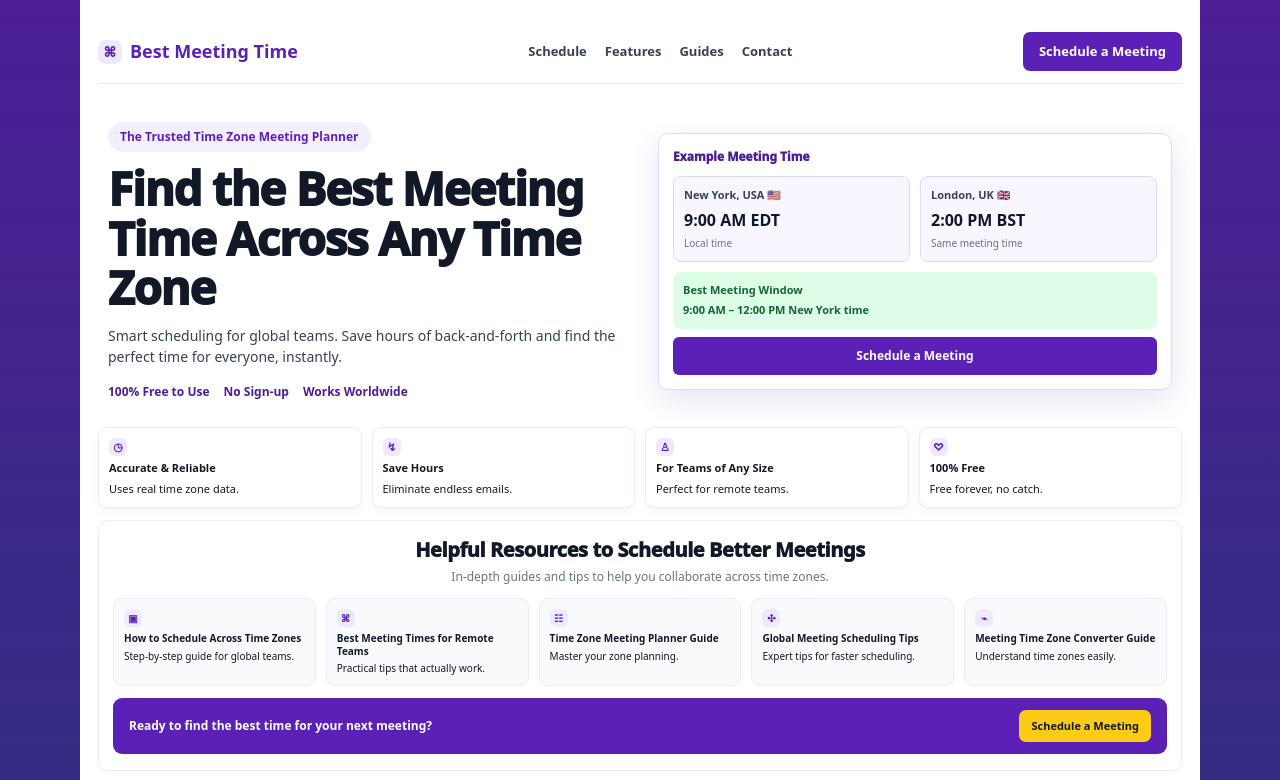
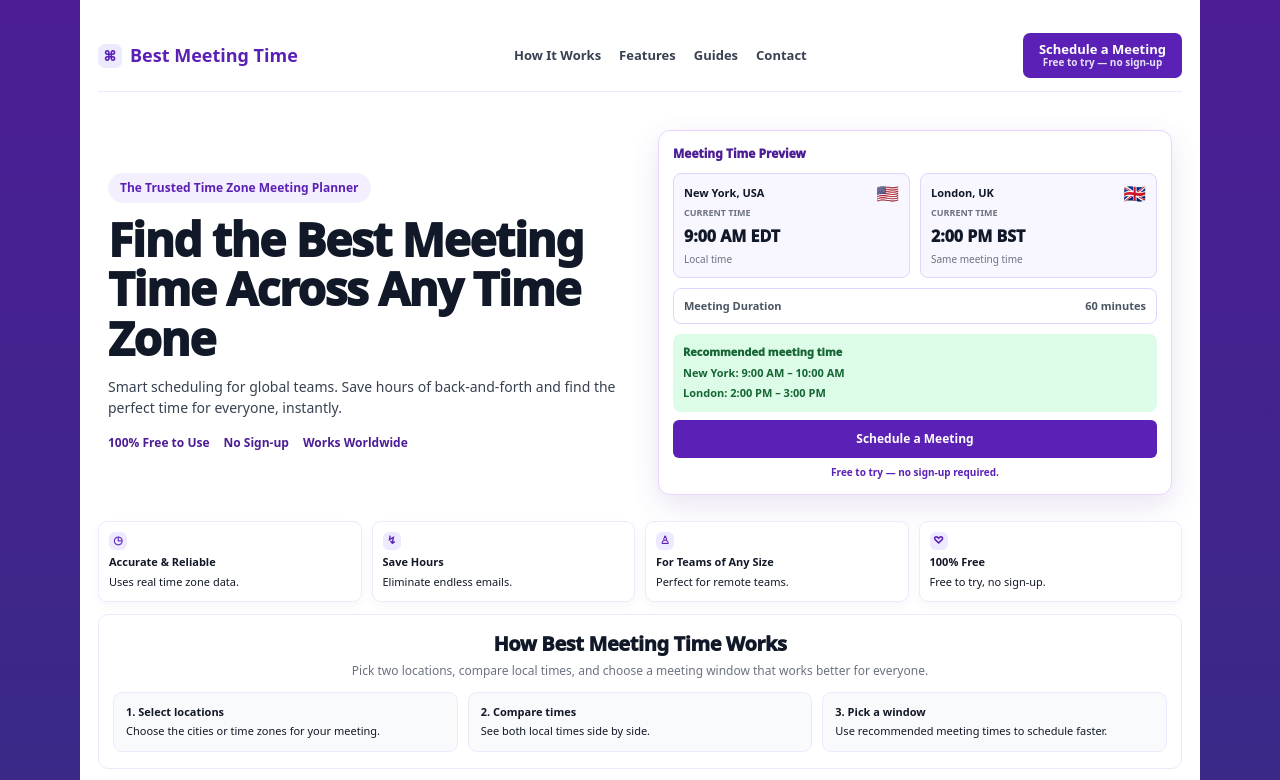
Before and after one commit to techtalk1282/Best-Meeting-Time, a Next.js app: page / in a window 1280 px wide. Shown: the top 780 px of the page. Built offline with nearby package versions, Linux system fonts and the light colour scheme.

Commit message:
Rewrite homepage CTAs and planner preview for clearer scheduling flow
Updated the homepage to clarify navigation and CTA language, removed confusing terms, and aligned the preview with the redesigned planner flow.

```diff
--- a/app/page.tsx
+++ b/app/page.tsx
@@ -1,12 +1,15 @@
 /**
  * File: app/page.tsx
- * Version: v4.3 (HOMEPAGE PREVIEW POLISH)
- * Date: 2026-05-03
+ * Version: v4.4 (HOMEPAGE CTA + PLANNER PREVIEW ALIGNMENT)
+ * Date: 2026-05-04
  *
  * PURPOSE:
- * - Polish homepage to better match target UI
+ * - Clarify homepage navigation and CTA language
+ * - Remove confusing “Try Tool” language from homepage
+ * - Add “Free to try — no sign-up” reassurance to the primary CTA
+ * - Update homepage preview card to better match the redesigned planner flow
  * - Keep homepage as marketing-only preview
- * - Send users to real tool/app flow from CTA buttons
+ * - Send users to the real scheduling planner section
  *
  * PROTECTED:
  * - No Stripe changes
@@ -16,7 +19,7 @@
  * - No ToolPreviewSection changes
  *
  * ROLLBACK:
- * - Revert app/page.tsx to v4.2 if this layout does not test cleanly
+ * - Revert app/page.tsx to v4.3 if this layout does not test cleanly
  */
 
 import dynamic from "next/dynamic";
@@ -42,15 +45,24 @@ export default function HomePage() {
                 <span>Best Meeting Time</span>
               </a>
 
-               <nav style={nav}>
-                <a href="/how-it-works#schedule-tool" style={navLink}>Schedule</a>
-                <a href="#features" style={navLink}>Features</a>
-                <a href="/guides" style={navLink}>Guides</a>
-                <a href="/contact" style={navLink}>Contact</a>
+              <nav style={nav} aria-label="Homepage navigation">
+                <a href="#how-it-works-preview" style={navLink}>
+                  How It Works
+                </a>
+                <a href="#features" style={navLink}>
+                  Features
+                </a>
+                <a href="/guides" style={navLink}>
+                  Guides
+                </a>
+                <a href="/contact" style={navLink}>
+                  Contact
+                </a>
               </nav>
 
               <a href="/how-it-works#schedule-tool" style={navButton}>
-  Schedule a Meeting
+                <span style={navButtonMain}>Schedule a Meeting</span>
+                <span style={navButtonSub}>Free to try — no sign-up</span>
               </a>
             </header>
 
@@ -75,30 +87,46 @@ export default function HomePage() {
               </div>
 
               <div style={heroCard}>
-                <p style={mockTitle}>Example Meeting Time</p>
+                <p style={mockTitle}>Meeting Time Preview</p>
 
-                <div style={cityPreviewGrid}>
+                <div style={plannerPreviewGrid}>
                   <div style={cityPreviewCard}>
-                    <span style={cityLabel}>New York, USA 🇺🇸</span>
+                    <div style={cityTopRow}>
+                      <strong style={cityName}>New York, USA</strong>
+                      <span style={flagText}>🇺🇸</span>
+                    </div>
+                    <span style={cityLabel}>Current Time</span>
                     <strong style={cityTime}>9:00 AM EDT</strong>
                     <span style={cityDate}>Local time</span>
                   </div>
 
                   <div style={cityPreviewCard}>
-                    <span style={cityLabel}>London, UK 🇬🇧</span>
+                    <div style={cityTopRow}>
+                      <strong style={cityName}>London, UK</strong>
+                      <span style={flagText}>🇬🇧</span>
+                    </div>
+                    <span style={cityLabel}>Current Time</span>
                     <strong style={cityTime}>2:00 PM BST</strong>
                     <span style={cityDate}>Same meeting time</span>
                   </div>
                 </div>
 
-                <div style={bestWindowCard}>
-                  <span>Best Meeting Window</span>
-                  <strong>9:00 AM – 12:00 PM New York time</strong>
+                <div style={durationPreview}>
+                  <span>Meeting Duration</span>
+                  <strong>60 minutes</strong>
+                </div>
+
+                <div style={recommendedPreview}>
+                  <span style={recommendedLabel}>Recommended meeting time</span>
+                  <strong>New York: 9:00 AM – 10:00 AM</strong>
+                  <strong>London: 2:00 PM – 3:00 PM</strong>
                 </div>
 
                 <a href="/how-it-works#schedule-tool" style={mockButton}>
                   Schedule a Meeting
                 </a>
+
+                <p style={freeNote}>Free to try — no sign-up required.</p>
               </div>
             </section>
 
@@ -124,7 +152,34 @@ export default function HomePage() {
               <div style={featureCard}>
                 <span style={featureIcon}>♡</span>
                 <strong>100% Free</strong>
-                <span>Free forever, no catch.</span>
+                <span>Free to try, no sign-up.</span>
+              </div>
+            </section>
+
+            <section id="how-it-works-preview" style={howItWorksSection}>
+              <div style={howItWorksHeader}>
+                <h2 style={sectionTitle}>How Best Meeting Time Works</h2>
+                <p style={sectionSubtitle}>
+                  Pick two locations, compare local times, and choose a meeting
+                  window that works better for everyone.
+                </p>
+              </div>
+
+              <div style={howItWorksGrid}>
+                <div style={howCard}>
+                  <strong>1. Select locations</strong>
+                  <span>Choose the cities or time zones for your meeting.</span>
+                </div>
+
+                <div style={howCard}>
+                  <strong>2. Compare times</strong>
+                  <span>See both local times side by side.</span>
+                </div>
+
+                <div style={howCard}>
+                  <strong>3. Pick a window</strong>
+                  <span>Use recommended meeting times to schedule faster.</span>
+                </div>
               </div>
             </section>
 
@@ -140,7 +195,10 @@ export default function HomePage() {
               </div>
 
               <div style={resourcesGrid}>
-                <a href="/how-to-schedule-meetings-across-time-zones" style={resourceCard}>
+                <a
+                  href="/how-to-schedule-meetings-across-time-zones"
+                  style={resourceCard}
+                >
                   <span style={resourceIcon}>▣</span>
                   <strong>How to Schedule Across Time Zones</strong>
                   <span>Step-by-step guide for global teams.</span>
@@ -172,10 +230,13 @@ export default function HomePage() {
               </div>
 
               <div style={ctaBand}>
+                <div style={ctaBandText}>
                   <span>Ready to find the best time for your next meeting?</span>
+                  <small>Start free — no sign-up required.</small>
+                </div>
 
                 <a href="/how-it-works#schedule-tool" style={ctaButton}>
-  Schedule a Meeting
+                  Schedule a Free Meeting
                 </a>
               </div>
             </section>
@@ -190,8 +251,8 @@ export default function HomePage() {
   );
 }
 
+/* STYLES */
 
-/* STYLES */
 const pageWrap = {
   background: "#ffffff",
   color: "#111827",
@@ -201,7 +262,7 @@ const pageWrap = {
 };
 
 const header = {
-  height: "64px",
+  minHeight: "72px",
   display: "flex",
   alignItems: "center",
   justifyContent: "space-between",
@@ -249,11 +310,27 @@ const navLink = {
 const navButton = {
   background: "#5b21b6",
   color: "#ffffff",
-  padding: "10px 16px",
+  padding: "9px 16px",
   borderRadius: "7px",
+  fontWeight: 900,
+  textDecoration: "none",
+  display: "flex",
+  flexDirection: "column" as const,
+  alignItems: "center",
+  justifyContent: "center",
+  lineHeight: 1.15,
+  minWidth: "150px",
+};
+
+const navButtonMain = {
   fontSize: "13px",
   fontWeight: 900,
-  textDecoration: "none",
+};
+
+const navButtonSub = {
+  fontSize: "10px",
+  fontWeight: 800,
+  opacity: 0.86,
 };
 
 const heroSection = {
@@ -307,20 +384,9 @@ const trustRow = {
 const heroCard = {
   background: "#ffffff",
   border: "1px solid #e9d5ff",
-  borderRadius: "10px",
+  borderRadius: "12px",
   padding: "14px",
   boxShadow: "0 10px 30px rgba(76,29,149,0.12)",
-};
-
-const heroCardLayout = {
-  display: "grid",
-  gridTemplateColumns: "1fr 0.75fr",
-  gap: "14px",
-  alignItems: "stretch",
-};
-
-const mockForm = {
-  minWidth: 0,
 };
 
 const mockTitle = {
@@ -330,40 +396,90 @@ const mockTitle = {
   margin: "0 0 10px",
 };
 
-const mockLabel = {
-  display: "block",
-  color: "#6b7280",
-  fontSize: "10px",
-  fontWeight: 900,
-  margin: "8px 0 4px",
+const plannerPreviewGrid = {
+  display: "grid",
+  gridTemplateColumns: "1fr 1fr",
+  gap: "10px",
+  marginBottom: "10px",
 };
 
-const mockSelect = {
+const cityPreviewCard = {
   background: "#f8f7ff",
   border: "1px solid #ddd6fe",
-  borderRadius: "6px",
-  padding: "8px 9px",
-  color: "#111827",
-  fontSize: "12px",
-  fontWeight: 800,
+  borderRadius: "8px",
+  padding: "10px",
+  display: "flex",
+  flexDirection: "column" as const,
+  gap: "4px",
 };
 
-const mockSlider = {
-  height: "6px",
-  background: "#ede9fe",
-  borderRadius: "999px",
-  position: "relative" as const,
-  margin: "10px 0 12px",
+const cityTopRow = {
+  display: "flex",
+  alignItems: "center",
+  justifyContent: "space-between",
+  gap: "8px",
 };
 
-const mockSliderDot = {
-  width: "10px",
-  height: "10px",
-  background: "#5b21b6",
-  borderRadius: "999px",
-  position: "absolute" as const,
-  top: "-2px",
-  left: "58%",
+const cityName = {
+  fontSize: "11px",
+  fontWeight: 900,
+  color: "#111827",
+};
+
+const flagText = {
+  fontSize: "18px",
+  lineHeight: 1,
+};
+
+const cityLabel = {
+  color: "#6b7280",
+  fontSize: "9px",
+  fontWeight: 900,
+  textTransform: "uppercase" as const,
+};
+
+const cityTime = {
+  fontSize: "16px",
+  fontWeight: 950,
+  color: "#111827",
+};
+
+const cityDate = {
+  fontSize: "10px",
+  color: "#6b7280",
+};
+
+const durationPreview = {
+  background: "#ffffff",
+  border: "1px solid #ddd6fe",
+  borderRadius: "8px",
+  padding: "9px 10px",
+  display: "flex",
+  justifyContent: "space-between",
+  alignItems: "center",
+  color: "#4b5563",
+  fontSize: "11px",
+  fontWeight: 800,
+  marginBottom: "10px",
+};
+
+const recommendedPreview = {
+  background: "#dcfce7",
+  color: "#166534",
+  borderRadius: "8px",
+  padding: "10px",
+  display: "flex",
+  flexDirection: "column" as const,
+  gap: "4px",
+  fontSize: "11px",
+  fontWeight: 900,
+  marginBottom: "8px",
+};
+
+const recommendedLabel = {
+  color: "#166534",
+  fontSize: "11px",
+  fontWeight: 950,
 };
 
 const mockButton = {
@@ -380,48 +496,12 @@ const mockButton = {
   marginTop: "6px",
 };
 
-const mockResultPanel = {
-  background: "#f8f7ff",
-  borderRadius: "8px",
-  padding: "10px",
-  display: "flex",
-  flexDirection: "column" as const,
-  gap: "8px",
-  border: "1px solid #ede9fe",
-};
-
-const mockResultTop = {
-  display: "flex",
-  flexDirection: "column" as const,
-  gap: "2px",
-  color: "#6b7280",
-  fontSize: "9px",
-  fontWeight: 900,
-};
-
-const mockResultBox = {
-  background: "#ffffff",
-  border: "1px solid #ddd6fe",
-  borderRadius: "7px",
-  padding: "8px",
-  display: "flex",
-  justifyContent: "space-between",
-  alignItems: "center",
-  color: "#111827",
-  fontSize: "10px",
-  fontWeight: 800,
-};
-
-const mockBestBox = {
-  background: "#dcfce7",
-  color: "#166534",
-  borderRadius: "7px",
-  padding: "9px",
-  display: "flex",
-  flexDirection: "column" as const,
-  gap: "3px",
+const freeNote = {
+  margin: "7px 0 0",
+  color: "#5b21b6",
   fontSize: "10px",
   fontWeight: 900,
+  textAlign: "center" as const,
 };
 
 const featureStrip = {
@@ -456,8 +536,39 @@ const featureIcon = {
   fontWeight: 900,
 };
 
+const howItWorksSection = {
+  marginTop: "8px",
+  padding: "16px 14px",
+  background: "#ffffff",
+  borderRadius: "10px",
+  border: "1px solid #ede9fe",
+};
+
+const howItWorksHeader = {
+  textAlign: "center" as const,
+  marginBottom: "12px",
+};
+
+const howItWorksGrid = {
+  display: "grid",
+  gridTemplateColumns: "repeat(3, 1fr)",
+  gap: "10px",
+};
+
+const howCard = {
+  background: "#f9fafb",
+  border: "1px solid #ede9fe",
+  borderRadius: "9px",
+  padding: "12px",
+  display: "flex",
+  flexDirection: "column" as const,
+  gap: "5px",
+  fontSize: "11px",
+  lineHeight: "1.35",
+};
+
 const resourcesSection = {
-  marginTop: "8px",
+  marginTop: "12px",
   padding: "16px 14px",
   background: "#ffffff",
   borderRadius: "10px",
@@ -520,12 +631,19 @@ const ctaBand = {
   display: "flex",
   justifyContent: "space-between",
   alignItems: "center",
+  gap: "14px",
   background: "#5b21b6",
   color: "#ffffff",
   padding: "12px 16px",
   borderRadius: "9px",
   fontWeight: 900,
   fontSize: "12px",
+};
+
+const ctaBandText = {
+  display: "flex",
+  flexDirection: "column" as const,
+  gap: "3px",
 };
 
 const ctaButton = {
@@ -536,50 +654,5 @@ const ctaButton = {
   fontSize: "11px",
   fontWeight: 900,
   textDecoration: "none",
+  whiteSpace: "nowrap" as const,
 };
-const cityPreviewGrid = {
-  display: "grid",
-  gridTemplateColumns: "1fr 1fr",
-  gap: "10px",
-  marginBottom: "10px",
-};
-
-const cityPreviewCard = {
-  background: "#f8f7ff",
-  border: "1px solid #ddd6fe",
-  borderRadius: "8px",
-  padding: "10px",
-  display: "flex",
-  flexDirection: "column" as const,
-  gap: "4px",
-};
-
-const cityLabel = {
-  fontSize: "11px",
-  fontWeight: 800,
-  color: "#374151",
-};
-
-const cityTime = {
-  fontSize: "16px",
-  fontWeight: 900,
-  color: "#111827",
-};
-
-const cityDate = {
-  fontSize: "10px",
-  color: "#6b7280",
-};
-
-const bestWindowCard = {
-  background: "#dcfce7",
-  color: "#166534",
-  borderRadius: "8px",
-  padding: "10px",
-  display: "flex",
-  flexDirection: "column" as const,
-  gap: "4px",
-  fontSize: "11px",
-  fontWeight: 900,
-  marginBottom: "8px",
-};
```
Lines whose indentation alone changed are shown as unchanged.
